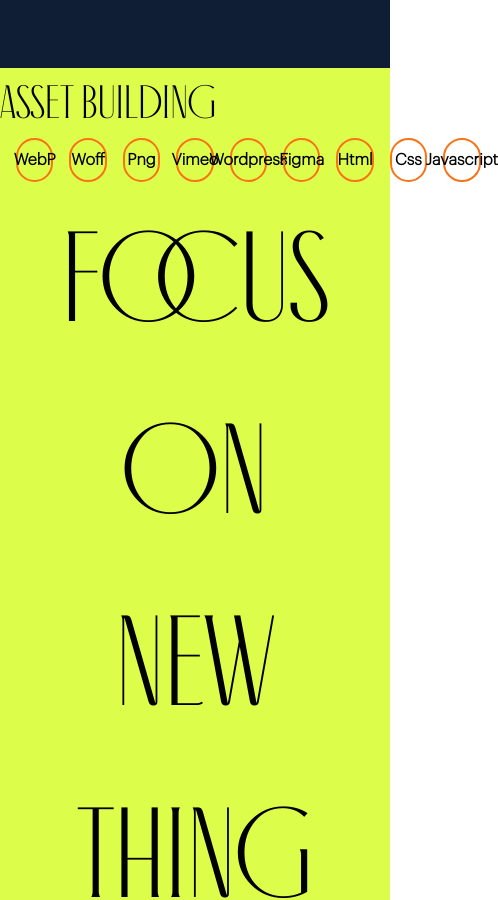
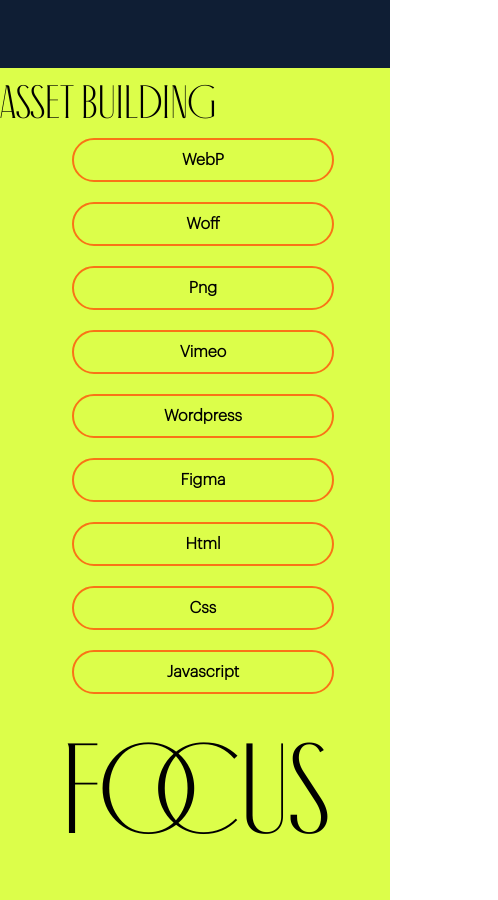
Before and after one commit to ahmedrimon/anonno--portfolio, a Next.js app: page / in a window 390 px wide. Shown: the part 1540-2440 px from the top of the page, 498 px wide, since content can reach past the window. Built offline with nearby package versions, Linux system fonts and the light colour scheme.

Commit message:
clear responsive asset file

```diff
--- a/components/Asset/Asset.tsx
+++ b/components/Asset/Asset.tsx
@@ -6,32 +6,32 @@
 export default function Asset() {
      return <section className="h-[160vh] bg-[#DCFE4A]">
           <h1 className="font-antiga font-normal text-[12vw]">ASSET BUILDING</h1>
-          <main className="flex justify-start ml-4">
-               <div className="border-2 border-orange-500 rounded-full p-2 w-[10%] flex justify-center">
+          <main className="flex justify-start ml-4 max-[767px]:block">
+               <div className="border-2 border-orange-500 rounded-full ml-4 p-2 w-[10%] flex justify-center max-[767px]:w-[70%] max-[767px]:mx-auto">
                     <p className="font-graphik font-bold text-[1rem]">WebP</p>
                </div>
-               <div className="border-2 border-orange-500 rounded-full ml-4 p-2 w-[10%] flex justify-center">
+               <div className="border-2 border-orange-500 rounded-full ml-4 p-2 w-[10%] flex justify-center max-[767px]:w-[70%] max-[767px]:mt-5 max-[767px]:mx-auto">
                     <p className="font-graphik font-bold text-[1rem]">Woff</p>
                </div>
-               <div className="border-2 border-orange-500 rounded-full ml-4 p-2 w-[10%] flex justify-center">
+               <div className="border-2 border-orange-500 rounded-full ml-4 p-2 w-[10%] flex justify-center max-[767px]:w-[70%] max-[767px]:mt-5 max-[767px]:mx-auto">
                     <p className="font-graphik font-bold text-[1rem]">Png</p>
                </div>
-               <div className="border-2 border-orange-500 rounded-full ml-4 p-2 w-[10%] flex justify-center">
+               <div className="border-2 border-orange-500 rounded-full ml-4 p-2 w-[10%] flex justify-center max-[767px]:w-[70%] max-[767px]:mt-5 max-[767px]:mx-auto">
                     <p className="font-graphik font-bold text-[1rem]">Vimeo</p>
                </div>
-               <div className="border-2 border-orange-500 rounded-full ml-4 p-2 w-[10%] flex justify-center">
+               <div className="border-2 border-orange-500 rounded-full ml-4 p-2 w-[10%] flex justify-center max-[767px]:w-[70%] max-[767px]:mt-5 max-[767px]:mx-auto">
                     <p className="font-graphik font-bold text-[1rem]">Wordpress</p>
                </div>
-               <div className="border-2 border-orange-500 rounded-full ml-4 p-2 w-[10%] flex justify-center">
+               <div className="border-2 border-orange-500 rounded-full ml-4 p-2 w-[10%] flex justify-center max-[767px]:w-[70%] max-[767px]:mt-5 max-[767px]:mx-auto">
                     <p className="font-graphik font-bold text-[1rem]">Figma</p>
                </div>
-               <div className="border-2 border-orange-500 rounded-full ml-4 p-2 w-[10%] flex justify-center">
+               <div className="border-2 border-orange-500 rounded-full ml-4 p-2 w-[10%] flex justify-center max-[767px]:w-[70%] max-[767px]:mt-5 max-[767px]:mx-auto">
                     <p className="font-graphik font-bold text-[1rem]">Html</p>
                </div>
-               <div className="border-2 border-orange-500 rounded-full ml-4 p-2 w-[10%] flex justify-center">
+               <div className="border-2 border-orange-500 rounded-full ml-4 p-2 w-[10%] flex justify-center max-[767px]:w-[70%] max-[767px]:mt-5 max-[767px]:mx-auto">
                     <p className="font-graphik font-bold text-[1rem]">Css</p>
                </div>
-               <div className="border-2 border-orange-500 rounded-full ml-4 p-2 w-[10%] flex justify-center">
+               <div className="border-2 border-orange-500 rounded-full ml-4 p-2 w-[10%] flex justify-center max-[767px]:w-[70%] max-[767px]:mt-5 max-[767px]:mx-auto">
                     <p className="font-graphik font-bold text-[1rem]">Javascript</p>
                </div>
           </main>
@@ -47,7 +47,7 @@
           <main className="flex justify-center items-center">
                <div className="font-antiga font-normal text-[8em]">THING</div>
           </main>
-          <div className="absolute top-[370%] ml-6 mt-6">
+          <div className="absolute top-[370%] ml-6 mt-6 max-[767px]:hidden">
                <Image
                     className="rounded-full"
                     src={first}
@@ -57,17 +57,7 @@
                     priority
                />
           </div>
-          {/* <div className="absolute top-[380%] left-[43%] ml-6 mt-6 z-1">
-               <Image
-                    className="rounded-full"
-                    src={second}
-                    alt="red picture first"
-                    width={200}
-                    height={200}
-                    priority
-               />
-          </div> */}
-          <div className="absolute top-[390%] left-[87%] ml-6 mt-6">
+          <div className="absolute top-[390%] left-[87%] ml-6 mt-6 max-[767px]:hidden">
                <Image
                     className="rounded-full"
                     src={three}
```
